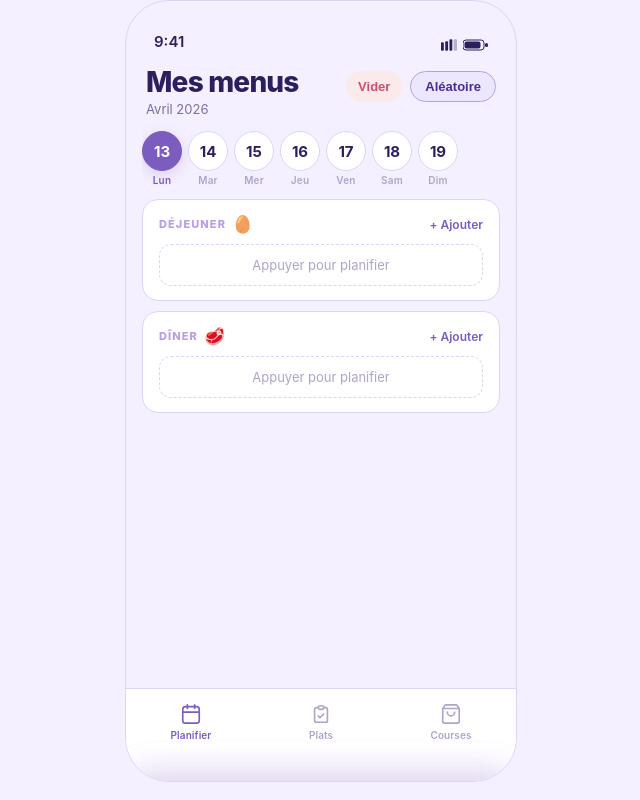
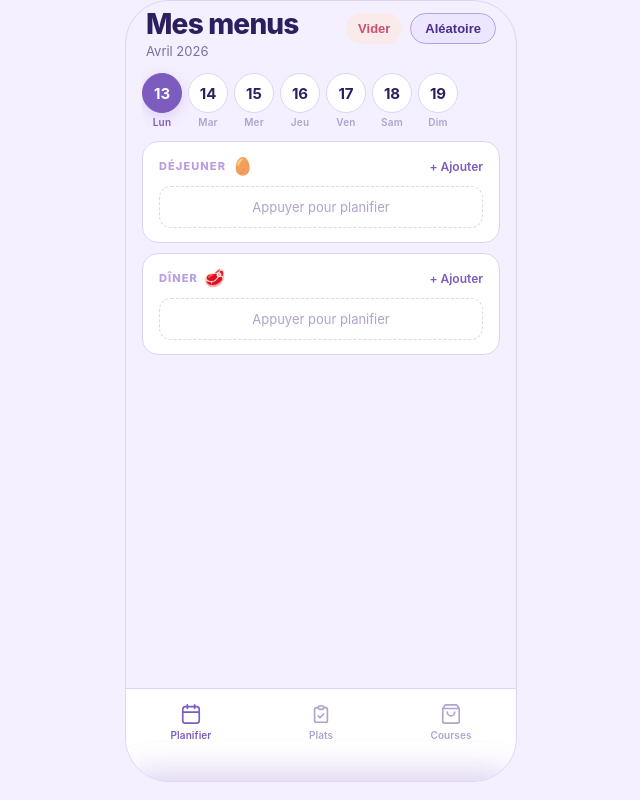
Before and after one commit to CelIOne/Mes-menus, a React (Vite) app: page / in a window 1280 px wide. Shown: the whole page, without its empty margins (319-959 px from the left). Built offline with nearby package versions, Linux system fonts and the light colour scheme.

Commit message:
Update App.jsx

```diff
--- a/src/App.jsx
+++ b/src/App.jsx
@@ -258,14 +258,6 @@ export default function App() {
         .scroll::-webkit-scrollbar{display:none}
       `}</style>
 
-      {/* STATUS BAR */}
-      <div style={{height:50,display:'flex',alignItems:'flex-end',justifyContent:'space-between',padding:'0 28px 8px'}}>
-        <span style={{fontSize:15,fontWeight:600,color:P.text}}>9:41</span>
-        <div style={{display:'flex',gap:6,alignItems:'center'}}>
-          <svg width="16" height="12" viewBox="0 0 17 12"><rect x="0" y="3" width="3" height="9" rx="1" fill={P.text}/><rect x="4.5" y="2" width="3" height="10" rx="1" fill={P.text}/><rect x="9" y="0" width="3" height="12" rx="1" fill={P.text}/><rect x="13.5" y="0" width="3.5" height="12" rx="1" fill={P.text} opacity=".3"/></svg>
-          <svg width="25" height="12" viewBox="0 0 25 12" fill="none"><rect x="0" y="1" width="21" height="10" rx="3" stroke={P.text} strokeWidth="1"/><rect x="22" y="4" width="3" height="4" rx="1.5" fill={P.text}/><rect x="1.5" y="2.5" width="16" height="7" rx="2" fill={P.text}/></svg>
-        </div>
-      </div>
 
       <Toast msg={toast} bottom={toastBottom} />
 
```
